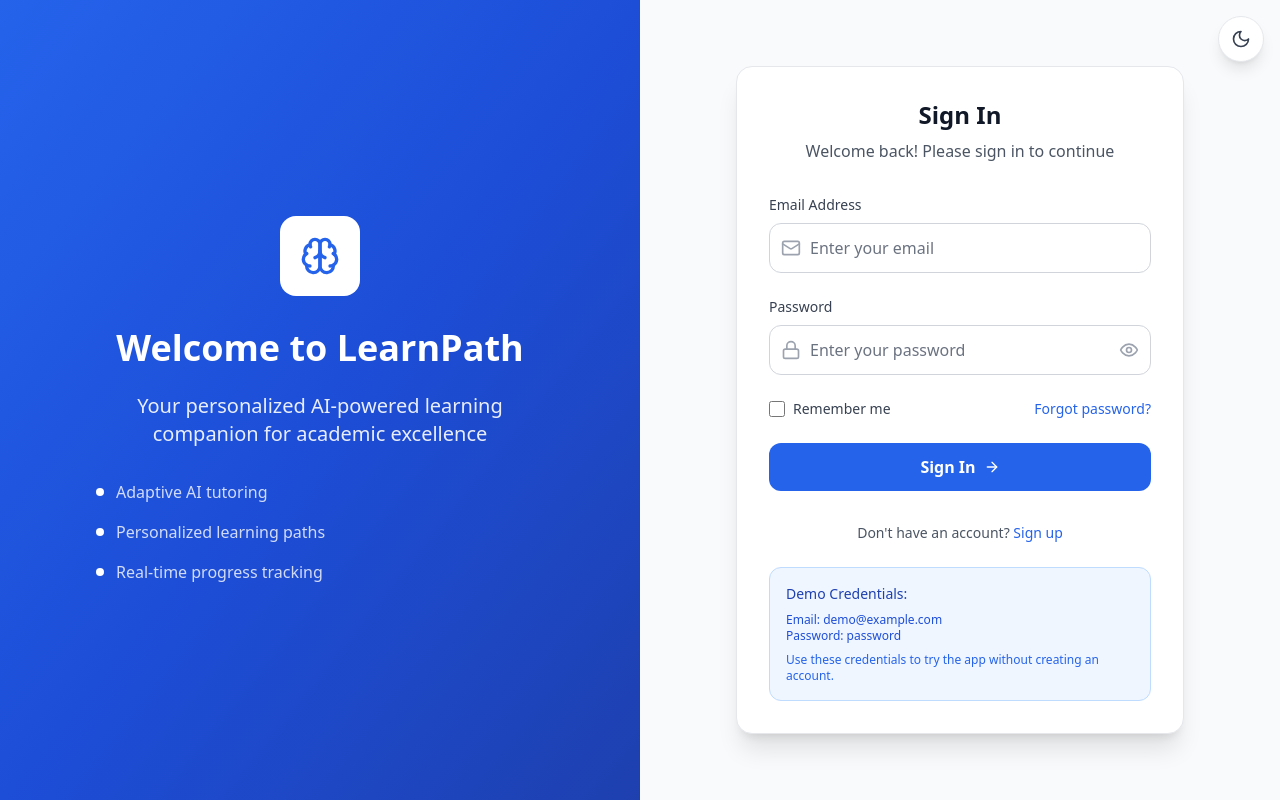
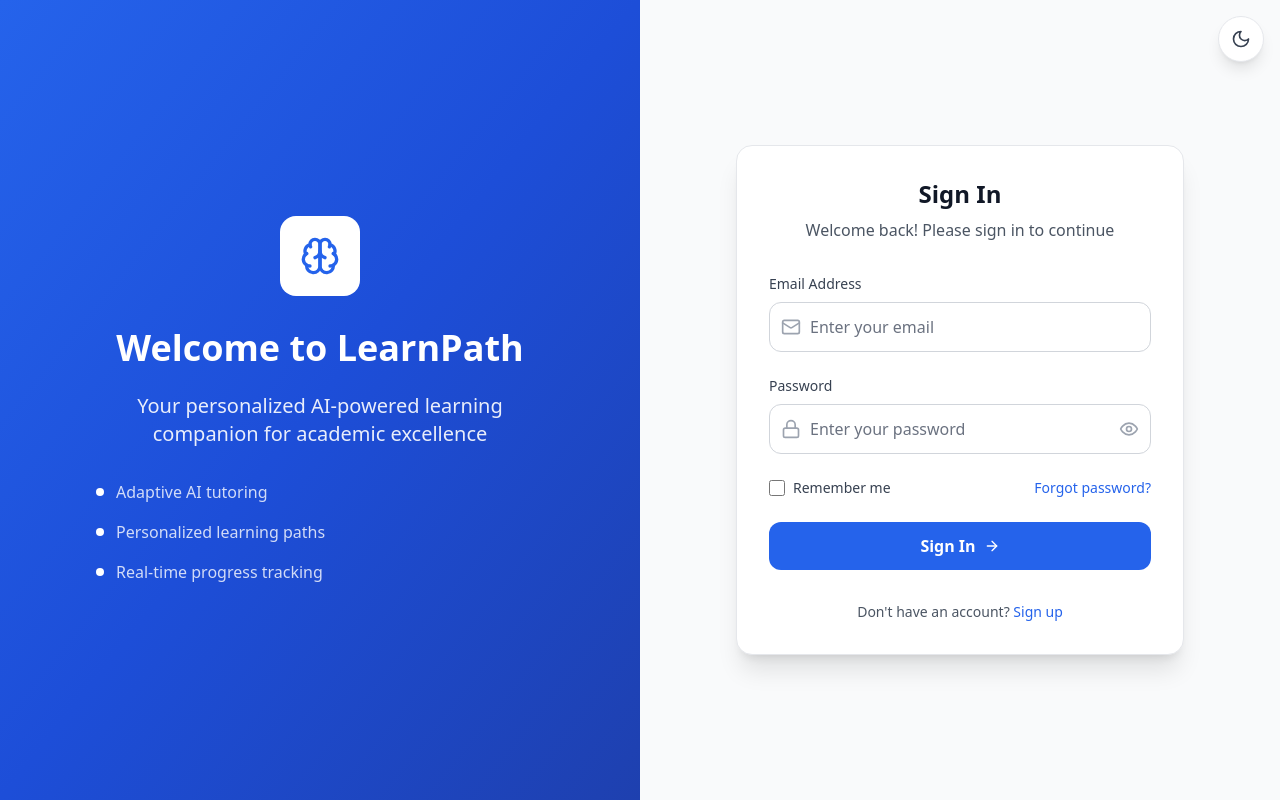
Before and after one commit to realsomeANT/AI-Tutor, a React (Vite) app: page / in a window 1280 px wide. Built offline with nearby package versions, Linux system fonts and the light colour scheme; no server answers.

Commit message:
Remove demo credentials from login page

```diff
--- a/src/components/auth/LoginPage.tsx
+++ b/src/components/auth/LoginPage.tsx
@@ -299,27 +299,6 @@ export const LoginPage: React.FC<LoginPageProps> = ({ onSwitchToRegister, darkMo
                 </button>
               </p>
             </div>
-
-            <div className={`mt-6 p-4 border rounded-xl transition-colors duration-300 ${
-              darkMode
-                ? 'bg-blue-900/20 border-blue-700'
-                : 'bg-blue-50 border-blue-200'
-            }`}>
-              <p className={`text-sm font-medium mb-2 transition-colors duration-300 ${
-                darkMode ? 'text-blue-300' : 'text-blue-800'
-              }`}>Demo Credentials:</p>
-              <p className={`text-xs transition-colors duration-300 ${
-                darkMode ? 'text-blue-400' : 'text-blue-700'
-              }`}>Email: demo@example.com</p>
-              <p className={`text-xs transition-colors duration-300 ${
-                darkMode ? 'text-blue-400' : 'text-blue-700'
-              }`}>Password: password</p>
-              <p className={`text-xs mt-2 transition-colors duration-300 ${
-                darkMode ? 'text-blue-400' : 'text-blue-600'
-              }`}>
-                Use these credentials to try the app without creating an account.
-              </p>
-            </div>
           </div>
         </div>
       </div>
```
